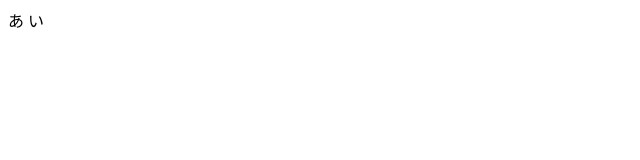
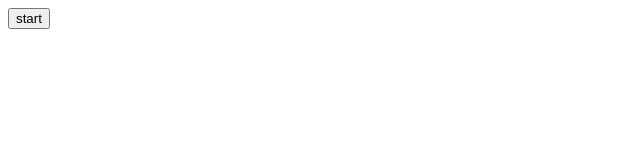
Before and after one commit to gaitovrat/repeat-japanese, a Vue app: page / in a window 1280 px wide. Shown: the top 160 px of the page, without its empty margins (0-640 px from the left). Built offline with nearby package versions, Linux system fonts and the light colour scheme.

Commit message:
Create basic data

```diff
--- a/src/App.vue
+++ b/src/App.vue
@@ -1,6 +1,7 @@
 <template>
   <div id="app">
-    {{ hirogana.a }} {{ hirogana.i }}
+    <p v-if="state.isStart">{{ hirogana[0].text }}</p>
+    <button v-on:click="invertStart()">{{ state.isStart ? 'stop' : 'start' }}</button>
   </div>
 </template>
 
@@ -11,7 +12,15 @@ export default {
   name: 'App',
   data() {
     return {
-      hirogana: Data.hirogana
+      hirogana: Data.hirogana,
+      state: {
+        isStart: false
+      }
+    }
+  },
+  methods: {
+    invertStart() {
+      this.state.isStart = !this.state.isStart;
     }
   }
 }
--- a/src/utils/data.js
+++ b/src/utils/data.js
@@ -1,6 +1,6 @@
 export default {
-    hirogana: {
-        a: 'あ',
-        i: 'い'
-    }
+    hirogana: [
+        { text: 'あ', include: true },
+        { text: 'い', include: true }
+    ]
 }
```
